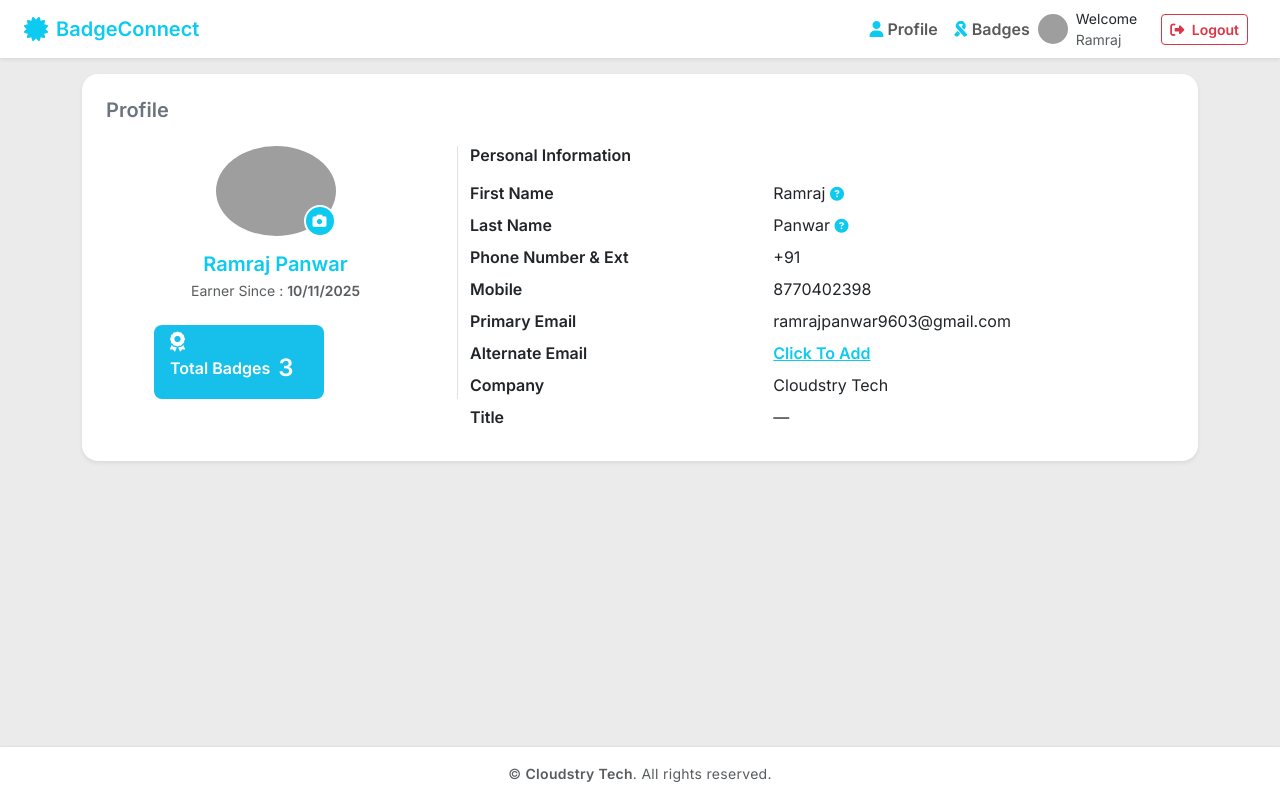
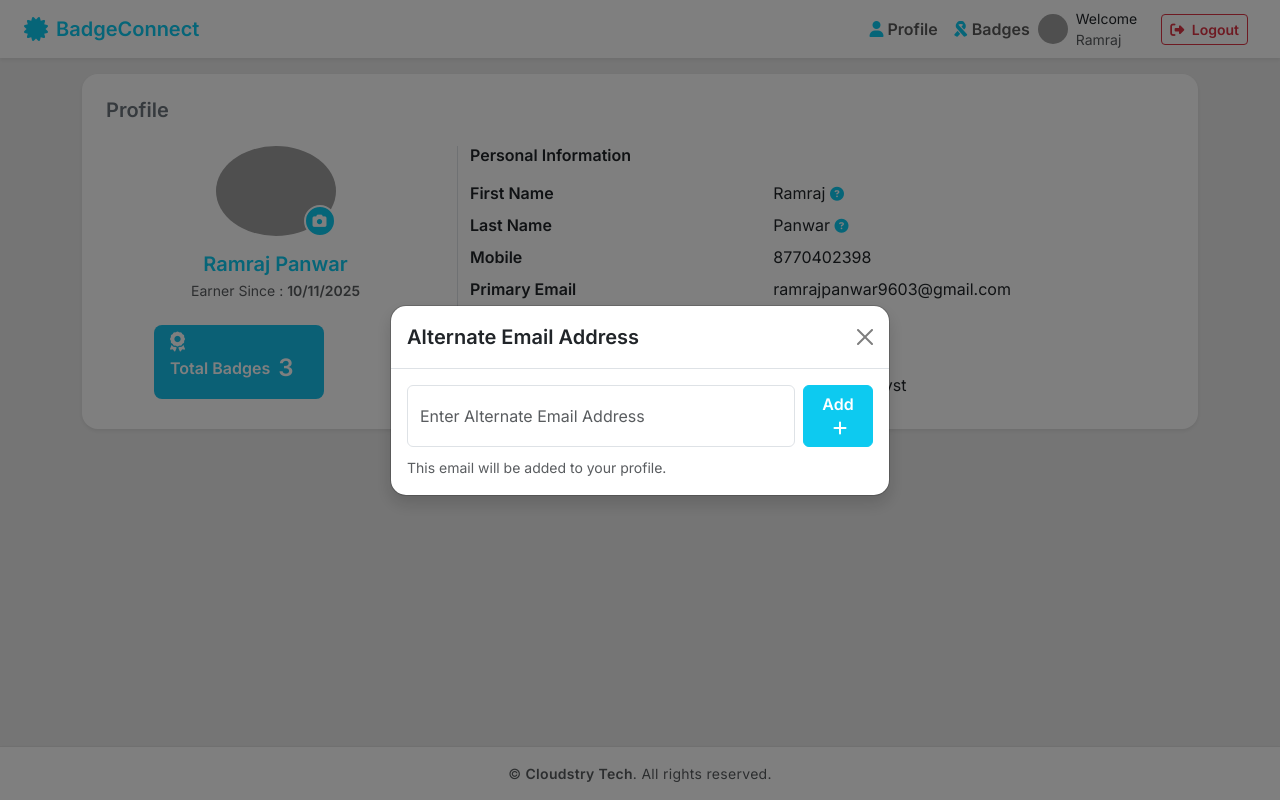
Before and after one commit to Raj-sondhiya/BadgeConnectEarner, a plain HTML site: page profile.html in a window 1280 px wide. Both pictures are taken after a click on the link "Click To Add". Drawn offline with nearby package versions, Linux system fonts and the light colour scheme; grey boxes are pictures that could not be loaded.

Commit message:
Earner profile updates

```diff
--- a/profile.html
+++ b/profile.html
@@ -40,7 +40,6 @@
                                 style="width:32px; height:32px; cursor:pointer; right:0px; bottom:15px;">
                                 <i class="fa fa-camera small"></i>
                             </span>
-
                         </div>
 
                         <!-- Hidden file input -->
@@ -70,18 +69,23 @@
 
                         <div class="row mb-2">
                             <div class="col-sm-5 fw-semibold">First Name</div>
-                            <div class="col-sm-7">Ramraj <i class="fa fa-circle-question text-info small"></i></div>
+                            <div class="col-sm-7">
+                                Ramraj
+                                <i class="fa fa-circle-question text-info small" data-bs-toggle="tooltip"
+                                    data-bs-placement="right"
+                                    title="Contact the Issuing Organization to make name changes"></i>
+                            </div>
                         </div>
 
                         <div class="row mb-2">
                             <div class="col-sm-5 fw-semibold">Last Name</div>
-                            <div class="col-sm-7">Panwar <i class="fa fa-circle-question text-info small"></i></div>
+                            <div class="col-sm-7">Panwar
+                                <i class="fa fa-circle-question text-info small" data-bs-toggle="tooltip"
+                                    data-bs-placement="right"
+                                    title=" Contact the Issuing Organization to make name changes"></i>
+                            </div>
                         </div>
 
-                        <div class="row mb-2">
-                            <div class="col-sm-5 fw-semibold">Phone Number & Ext</div>
-                            <div class="col-sm-7">+91</div>
-                        </div>
 
                         <div class="row mb-2">
                             <div class="col-sm-5 fw-semibold">Mobile</div>
@@ -95,7 +99,11 @@
 
                         <div class="row mb-2">
                             <div class="col-sm-5 fw-semibold">Alternate Email</div>
-                            <div class="col-sm-7"><a href="#" class="text-info fw-semibold">Click To Add</a></div>
+                            <div class="col-sm-7">
+                                <span id="alternateEmailSection">
+                                    <a href="#" id="openAlternateModal" class="text-info fw-semibold">Click To Add</a>
+                                </span>
+                            </div>
                         </div>
 
                         <div class="row mb-2">
@@ -104,13 +112,39 @@
                         </div>
 
                         <div class="row mb-2">
-                            <div class="col-sm-5 fw-semibold">Title</div>
-                            <div class="col-sm-7">—</div>
+                            <div class="col-sm-5 fw-semibold">Designation</div>
+                            <div class="col-sm-7">Technical Analyst</div>
                         </div>
                     </div>
                 </div>
             </div>
         </div>
+
+        <!-- Alternate Email Modal -->
+        <div class="modal fade" id="alternateEmailModal" tabindex="-1">
+            <div class="modal-dialog modal-md modal-dialog-centered">
+                <div class="modal-content rounded-4 shadow">
+
+                    <div class="modal-header">
+                        <h5 class="modal-title fw-bold">Alternate Email Address</h5>
+                        <button type="button" class="btn-close" data-bs-dismiss="modal"></button>
+                    </div>
+
+                    <div class="modal-body">
+                        <!-- Input + Add -->
+                        <div class="d-flex gap-2 mb-2">
+                            <input type="email" id="alternateEmailInput" class="form-control"
+                                placeholder="Enter Alternate Email Address">
+                            <button class="btn btn-info text-white fw-semibold" id="addAlternateEmailBtn">
+                                Add <i class="fa fa-plus ms-1"></i>
+                            </button>
+                        </div>
+                        <small class="text-muted">This email will be added to your profile.</small>
+                    </div>
+                </div>
+            </div>
+        </div>
+
     </main>
 
     <div id="footer-placeholder"></div>
@@ -138,32 +172,7 @@
             .catch(err => console.error('Footer load failed:', err));
     </script>
 
-    <script>
-        const avatar = document.getElementById("profileAvatar");
-        const avatarInput = document.getElementById("avatarInput");
-        const editIcon = document.getElementById("editAvatarIcon");
-
-        // ✅ When clicking avatar or camera icon, open file picker
-        avatar.addEventListener("click", () => avatarInput.click());
-        editIcon.addEventListener("click", () => avatarInput.click());
-
-        // ✅ Show preview instantly + store locally
-        avatarInput.addEventListener("change", () => {
-            const file = avatarInput.files[0];
-            if (!file) return;
-
-            const reader = new FileReader();
-            reader.onload = () => {
-                avatar.src = reader.result;
-                localStorage.setItem("earnerAvatar", reader.result);
-            };
-            reader.readAsDataURL(file);
-        });
-
-        // ✅ Load saved avatar if exists
-        const savedAvatar = localStorage.getItem("earnerAvatar");
-        if (savedAvatar) avatar.src = savedAvatar;
-    </script>
+    <script src="profile.js"></script>
 
 
 </body>
--- /dev/null
+++ b/profile.js
@@ -0,0 +1,77 @@
+document.addEventListener("DOMContentLoaded", function () {
+    const modal = new bootstrap.Modal(document.getElementById('alternateEmailModal'));
+
+    const openBtn = document.getElementById("openAlternateModal");
+    const input = document.getElementById("alternateEmailInput");
+    const addBtn = document.getElementById("addAlternateEmailBtn");
+    const container = document.getElementById("alternateEmailSection");
+
+    // Load saved email
+    const saved = localStorage.getItem("alternateEmail");
+    if (saved) {
+        container.innerHTML = `<span class="text-muted">${saved}</span>`;
+    }
+
+    // Open modal
+    if (openBtn) {
+        openBtn.addEventListener("click", (e) => {
+            e.preventDefault();
+            modal.show();
+        });
+    }
+
+    // Add alternate email
+    addBtn.addEventListener("click", () => {
+        const email = input.value.trim();
+
+        if (!email || !validateEmail(email)) {
+            alert("Please enter a valid email.");
+            return;
+        }
+
+        // Save
+        localStorage.setItem("alternateEmail", email);
+
+        // Replace UI (remove click-to-add)
+        container.innerHTML = `<span class="text-muted">${email}</span>`;
+
+        input.value = "";
+        modal.hide();
+    });
+
+    // Email validation
+    function validateEmail(email) {
+        return /^[^\s@]+@[^\s@]+\.[^\s@]+$/.test(email);
+    }
+
+    const avatar = document.getElementById("profileAvatar");
+    const avatarInput = document.getElementById("avatarInput");
+    const editIcon = document.getElementById("editAvatarIcon");
+
+    // ✅ When clicking avatar or camera icon, open file picker
+    avatar.addEventListener("click", () => avatarInput.click());
+    editIcon.addEventListener("click", () => avatarInput.click());
+
+    // ✅ Show preview instantly + store locally
+    avatarInput.addEventListener("change", () => {
+        const file = avatarInput.files[0];
+        if (!file) return;
+
+        const reader = new FileReader();
+        reader.onload = () => {
+            avatar.src = reader.result;
+            localStorage.setItem("earnerAvatar", reader.result);
+        };
+        reader.readAsDataURL(file);
+    });
+
+    // ✅ Load saved avatar if exists
+    const savedAvatar = localStorage.getItem("earnerAvatar");
+    if (savedAvatar) avatar.src = savedAvatar;
+
+
+
+
+
+
+});
```
